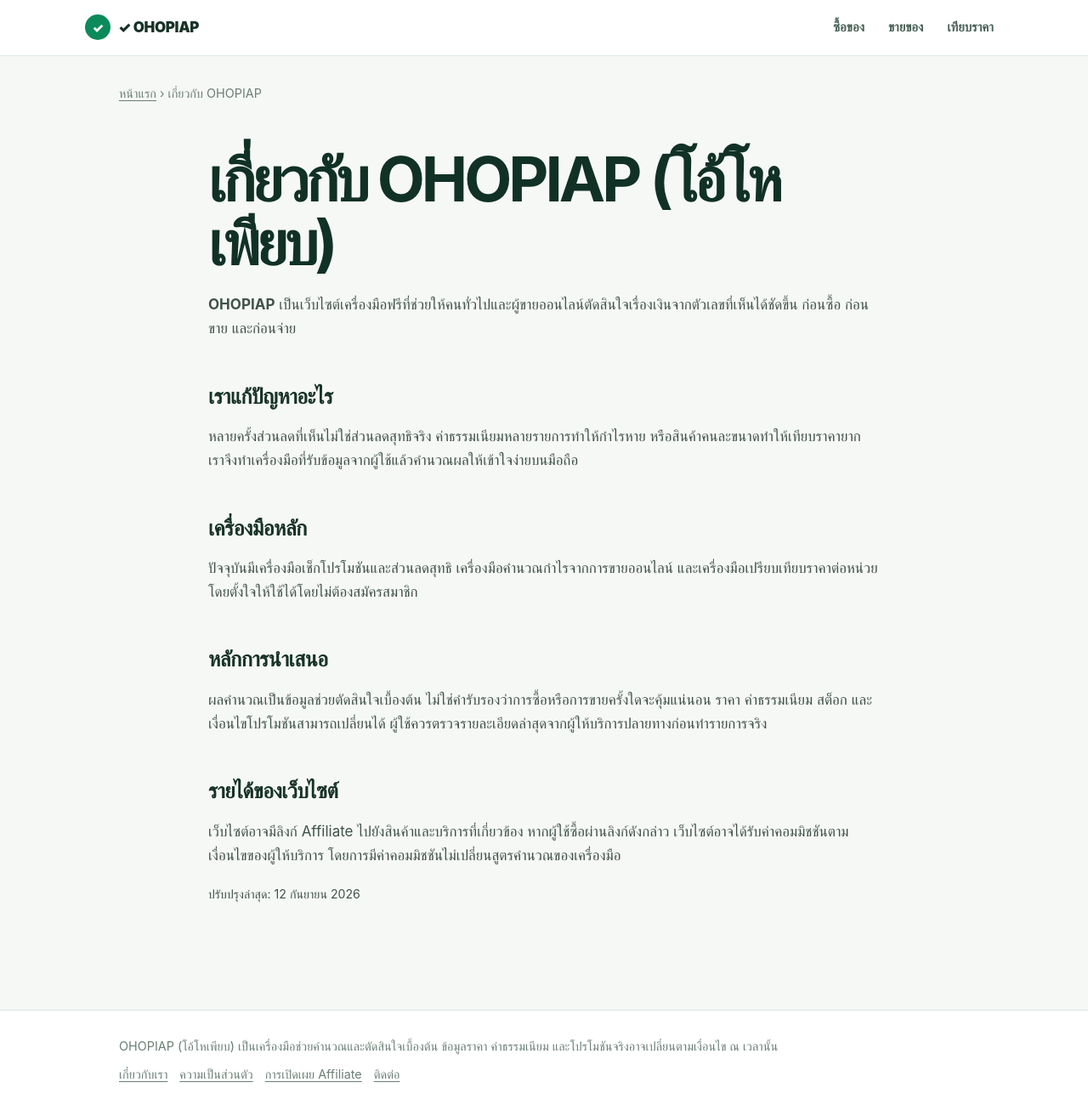
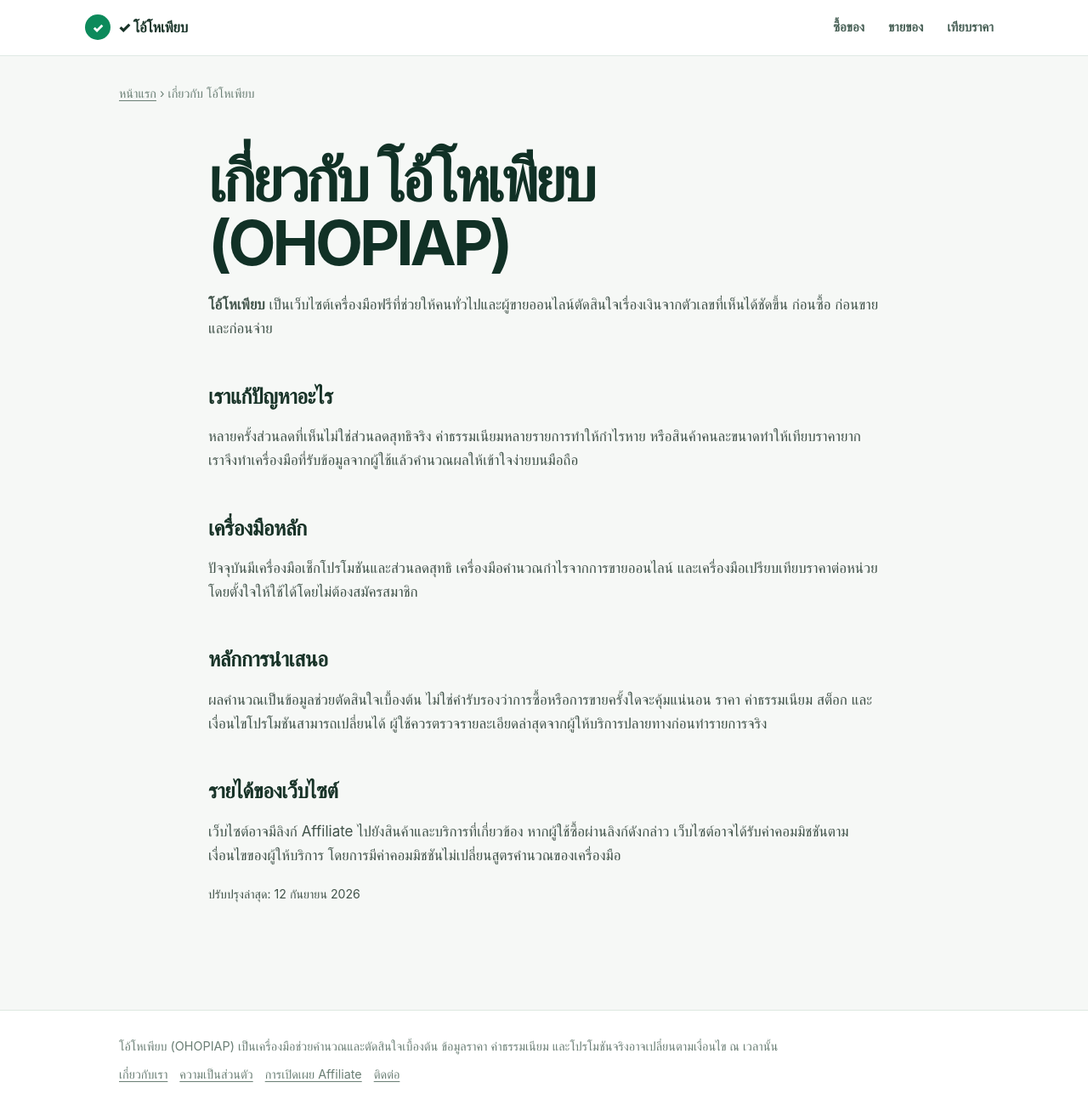
Before and after one commit to project-alis/koommai.web, a website: page public/about/index.html in a window 1280 px wide. Shown: the whole page at 85% size. Drawn offline with Linux system fonts and the light colour scheme.

Commit message:
feat: prioritize Thai brand on about page

```diff
--- a/public/about/index.html
+++ b/public/about/index.html
@@ -1,12 +1,12 @@
 <!doctype html>
 <html lang="th"><head><meta charset="utf-8"><meta name="viewport" content="width=device-width,initial-scale=1">
-<title>เกี่ยวกับ OHOPIAP | เครื่องมือช่วยตัดสินใจก่อนซื้อ ก่อนขาย ก่อนจ่าย</title>
-<meta name="description" content="OHOPIAP (โอ้โหเพียบ) เป็นเว็บไซต์เครื่องมือฟรีสำหรับช่วยคำนวณโปรโมชัน กำไรจากการขายออนไลน์ และเปรียบเทียบราคาต่อหน่วย เพื่อช่วยตัดสินใจจากตัวเลขที่เข้าใจง่าย">
+<title>เกี่ยวกับ โอ้โหเพียบ (OHOPIAP) | เครื่องมือช่วยตัดสินใจก่อนซื้อ ก่อนขาย ก่อนจ่าย</title>
+<meta name="description" content="โอ้โหเพียบ (OHOPIAP) เป็นเว็บไซต์เครื่องมือฟรีสำหรับช่วยคำนวณโปรโมชัน กำไรจากการขายออนไลน์ และเปรียบเทียบราคาต่อหน่วย เพื่อช่วยตัดสินใจจากตัวเลขที่เข้าใจง่าย">
 <meta name="robots" content="index,follow"><link rel="stylesheet" href="/assets/style.css"><link rel="icon" href="/assets/favicon.svg"></head>
-<body><header><nav class="nav" aria-label="เมนูหลัก"><a class="brand" href="/">✓ OHOPIAP</a><div class="navlinks"><a href="/tools/promo-check/">ซื้อของ</a><a href="/tools/profit-online/">ขายของ</a><a href="/tools/unit-price/">เทียบราคา</a></div></nav></header>
-<main class="wrap"><div class="breadcrumb"><a href="/">หน้าแรก</a> › เกี่ยวกับ OHOPIAP</div><section class="content">
-<h1>เกี่ยวกับ OHOPIAP (โอ้โหเพียบ)</h1>
-<p><strong>OHOPIAP</strong> เป็นเว็บไซต์เครื่องมือฟรีที่ช่วยให้คนทั่วไปและผู้ขายออนไลน์ตัดสินใจเรื่องเงินจากตัวเลขที่เห็นได้ชัดขึ้น ก่อนซื้อ ก่อนขาย และก่อนจ่าย</p>
+<body><header><nav class="nav" aria-label="เมนูหลัก"><a class="brand" href="/">✓ โอ้โหเพียบ</a><div class="navlinks"><a href="/tools/promo-check/">ซื้อของ</a><a href="/tools/profit-online/">ขายของ</a><a href="/tools/unit-price/">เทียบราคา</a></div></nav></header>
+<main class="wrap"><div class="breadcrumb"><a href="/">หน้าแรก</a> › เกี่ยวกับ โอ้โหเพียบ</div><section class="content">
+<h1>เกี่ยวกับ โอ้โหเพียบ (OHOPIAP)</h1>
+<p><strong>โอ้โหเพียบ</strong> เป็นเว็บไซต์เครื่องมือฟรีที่ช่วยให้คนทั่วไปและผู้ขายออนไลน์ตัดสินใจเรื่องเงินจากตัวเลขที่เห็นได้ชัดขึ้น ก่อนซื้อ ก่อนขาย และก่อนจ่าย</p>
 <h2>เราแก้ปัญหาอะไร</h2>
 <p>หลายครั้งส่วนลดที่เห็นไม่ใช่ส่วนลดสุทธิจริง ค่าธรรมเนียมหลายรายการทำให้กำไรหาย หรือสินค้าคนละขนาดทำให้เทียบราคายาก เราจึงทำเครื่องมือที่รับข้อมูลจากผู้ใช้แล้วคำนวณผลให้เข้าใจง่ายบนมือถือ</p>
 <h2>เครื่องมือหลัก</h2>
@@ -16,4 +16,4 @@
 <h2>รายได้ของเว็บไซต์</h2>
 <p>เว็บไซต์อาจมีลิงก์ Affiliate ไปยังสินค้าและบริการที่เกี่ยวข้อง หากผู้ใช้ซื้อผ่านลิงก์ดังกล่าว เว็บไซต์อาจได้รับค่าคอมมิชชันตามเงื่อนไขของผู้ให้บริการ โดยการมีค่าคอมมิชชันไม่เปลี่ยนสูตรคำนวณของเครื่องมือ</p>
 <p><small>ปรับปรุงล่าสุด: 12 กันยายน 2026</small></p>
-</section></main><footer><div class="footer"><div>OHOPIAP (โอ้โหเพียบ) เป็นเครื่องมือช่วยคำนวณและตัดสินใจเบื้องต้น ข้อมูลราคา ค่าธรรมเนียม และโปรโมชันจริงอาจเปลี่ยนตามเงื่อนไข ณ เวลานั้น</div><div class="footer-links"><a href="/about/">เกี่ยวกับเรา</a><a href="/privacy/">ความเป็นส่วนตัว</a><a href="/affiliate-disclosure/">การเปิดเผย Affiliate</a><a href="/contact/">ติดต่อ</a></div></div></footer></body></html>
+</section></main><footer><div class="footer"><div>โอ้โหเพียบ (OHOPIAP) เป็นเครื่องมือช่วยคำนวณและตัดสินใจเบื้องต้น ข้อมูลราคา ค่าธรรมเนียม และโปรโมชันจริงอาจเปลี่ยนตามเงื่อนไข ณ เวลานั้น</div><div class="footer-links"><a href="/about/">เกี่ยวกับเรา</a><a href="/privacy/">ความเป็นส่วนตัว</a><a href="/affiliate-disclosure/">การเปิดเผย Affiliate</a><a href="/contact/">ติดต่อ</a></div></div></footer></body></html>
```
